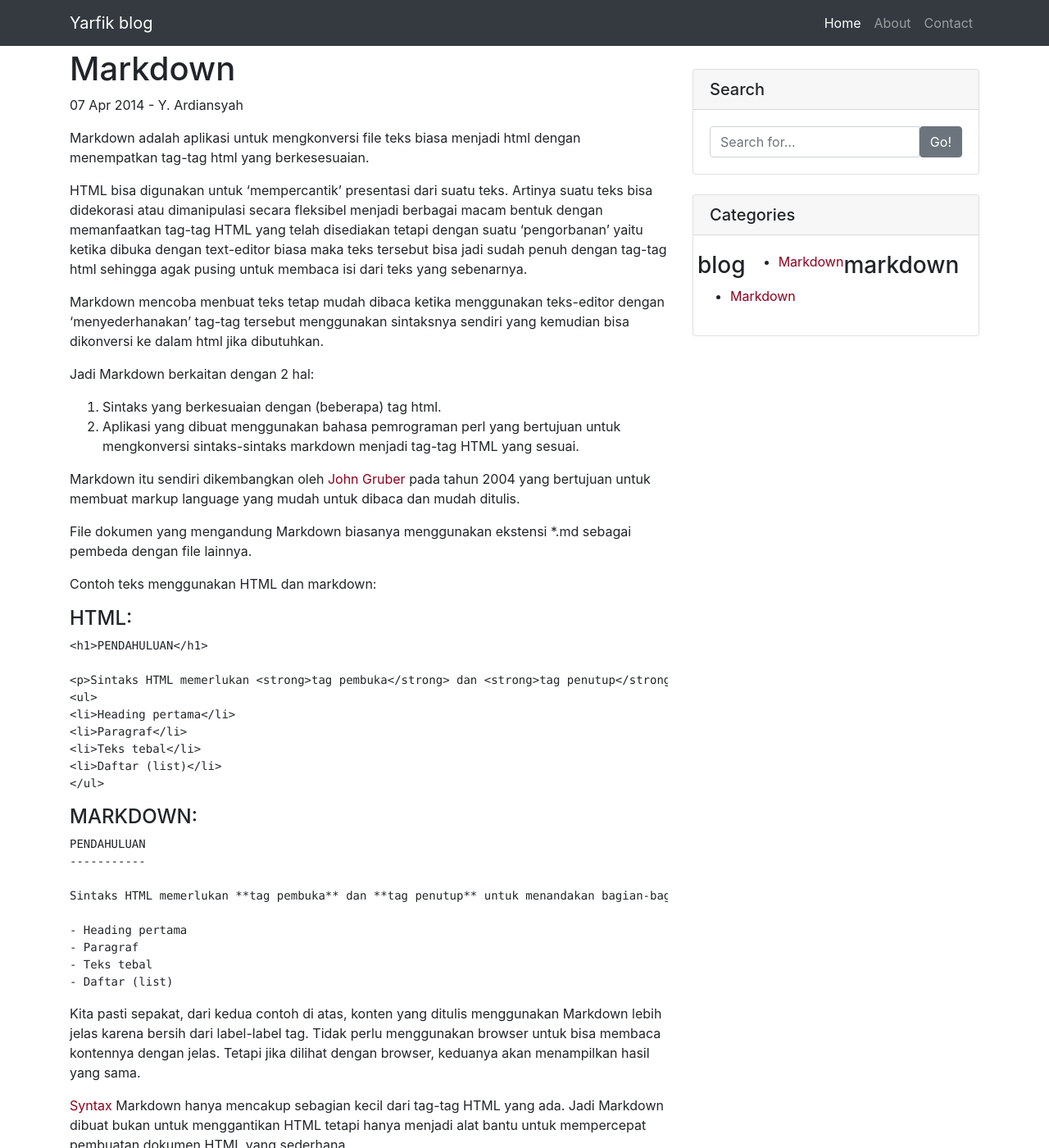
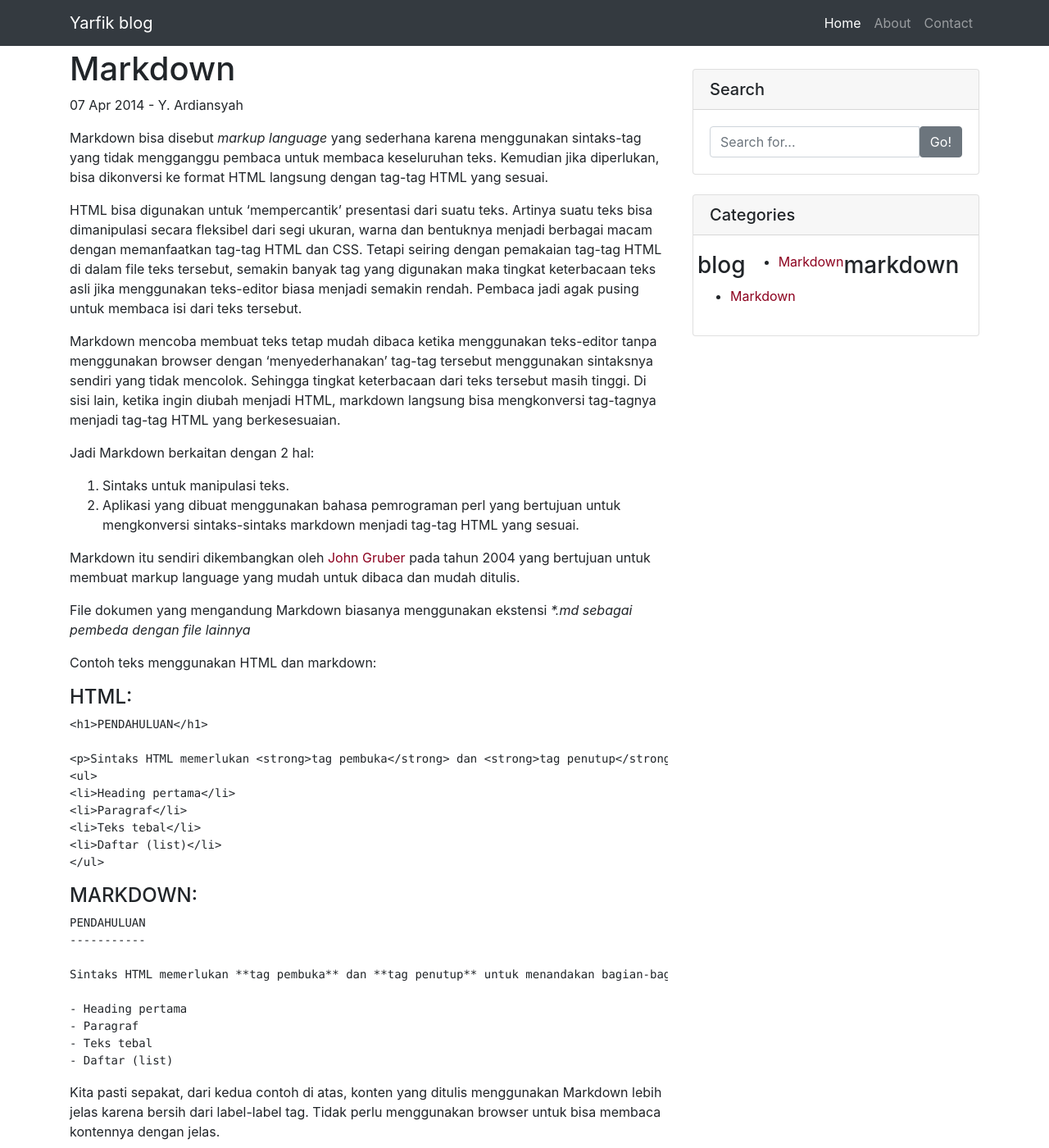
Before and after one commit to yarfik/yarfik.github.io, a Jekyll site: the page built from _posts/2014-04-07-Markdown.md, in a window 1280 px wide and 1400 px high. Shown: the whole window at 82% size. Built offline with Jekyll 4.4.1, drawn with Linux system fonts in a browser that asks for light colours.

Commit message:
Edit markdown.md

```diff
--- a/_posts/2014-04-07-Markdown.md
+++ b/_posts/2014-04-07-Markdown.md
@@ -5,22 +5,22 @@ published: true
 author: Y. Ardiansyah
 ---
 
-Markdown adalah aplikasi untuk mengkonversi file teks biasa menjadi html dengan menempatkan tag-tag html yang berkesesuaian.
+Markdown bisa disebut _markup language_ yang sederhana karena menggunakan sintaks-tag yang tidak mengganggu pembaca untuk membaca keseluruhan teks. Kemudian jika diperlukan, bisa dikonversi ke format HTML langsung dengan tag-tag HTML yang sesuai.
 
-HTML bisa digunakan untuk 'mempercantik' presentasi dari suatu teks. Artinya suatu teks bisa didekorasi atau dimanipulasi secara fleksibel menjadi berbagai macam bentuk dengan memanfaatkan tag-tag HTML yang telah disediakan tetapi dengan suatu 'pengorbanan' yaitu ketika dibuka dengan text-editor biasa maka teks tersebut bisa jadi sudah penuh dengan tag-tag html sehingga agak pusing untuk membaca isi dari teks yang sebenarnya.
+HTML bisa digunakan untuk 'mempercantik' presentasi dari suatu teks. Artinya suatu teks bisa dimanipulasi secara fleksibel dari segi ukuran, warna dan bentuknya menjadi berbagai macam dengan memanfaatkan tag-tag HTML dan CSS. Tetapi seiring dengan pemakaian tag-tag HTML di dalam file teks tersebut, semakin banyak tag yang digunakan maka tingkat keterbacaan teks asli jika menggunakan teks-editor biasa menjadi semakin rendah. Pembaca jadi agak pusing untuk membaca isi dari teks tersebut.
 
-Markdown mencoba menbuat teks tetap mudah dibaca ketika menggunakan teks-editor dengan 'menyederhanakan' tag-tag tersebut menggunakan sintaksnya sendiri yang kemudian bisa dikonversi ke dalam html jika dibutuhkan.
+Markdown mencoba membuat teks tetap mudah dibaca ketika menggunakan teks-editor tanpa menggunakan browser dengan 'menyederhanakan' tag-tag tersebut menggunakan sintaksnya sendiri yang tidak mencolok. Sehingga tingkat keterbacaan dari teks tersebut masih tinggi. Di sisi lain, ketika ingin diubah menjadi HTML, markdown langsung bisa mengkonversi tag-tagnya menjadi tag-tag HTML yang berkesesuaian.
 
 Jadi Markdown berkaitan dengan 2 hal:
 
-1. Sintaks yang berkesuaian dengan (beberapa) tag html.
+1. Sintaks untuk manipulasi teks.
 2. Aplikasi yang dibuat menggunakan bahasa pemrograman perl yang bertujuan untuk mengkonversi sintaks-sintaks markdown menjadi tag-tag HTML yang sesuai.
 
 Markdown itu sendiri dikembangkan oleh [John Gruber] pada tahun 2004 yang bertujuan untuk membuat markup language yang mudah untuk dibaca dan mudah ditulis.
 
 [john gruber]:http://daringfireball.net/
 
-File dokumen yang mengandung Markdown biasanya menggunakan ekstensi *.md sebagai pembeda dengan file lainnya.
+File dokumen yang mengandung Markdown biasanya menggunakan ekstensi _*.md sebagai pembeda dengan file lainnya_
 
 Contoh teks menggunakan HTML dan markdown:
 
@@ -51,7 +51,7 @@ Contoh teks menggunakan HTML dan markdown:
     - Teks tebal
     - Daftar (list)
 
-Kita pasti sepakat, dari kedua contoh di atas, konten yang ditulis menggunakan Markdown lebih jelas karena bersih dari label-label tag. Tidak perlu menggunakan browser untuk bisa membaca kontennya dengan jelas. Tetapi jika dilihat dengan browser, keduanya akan menampilkan hasil yang sama.
+Kita pasti sepakat, dari kedua contoh di atas, konten yang ditulis menggunakan Markdown lebih jelas karena bersih dari label-label tag. Tidak perlu menggunakan browser untuk bisa membaca kontennya dengan jelas.
 
 [Syntax] Markdown hanya mencakup sebagian kecil dari tag-tag HTML yang ada. Jadi Markdown dibuat bukan untuk menggantikan HTML tetapi hanya menjadi alat bantu untuk mempercepat pembuatan dokumen HTML yang sederhana.
 
```
